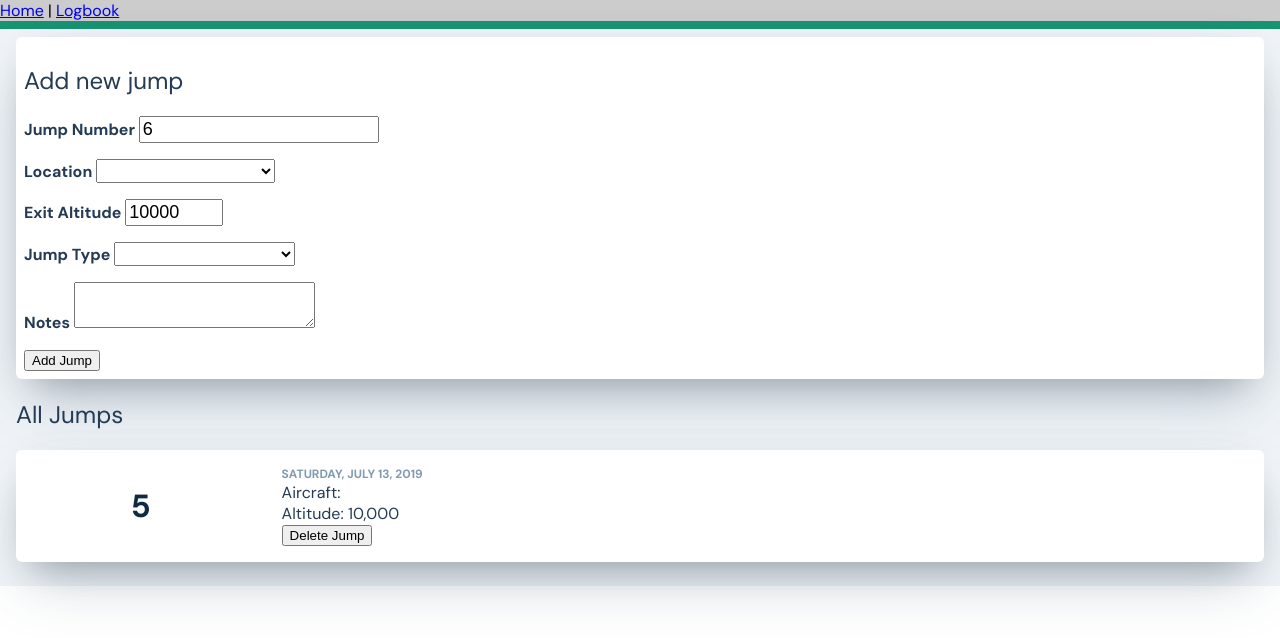
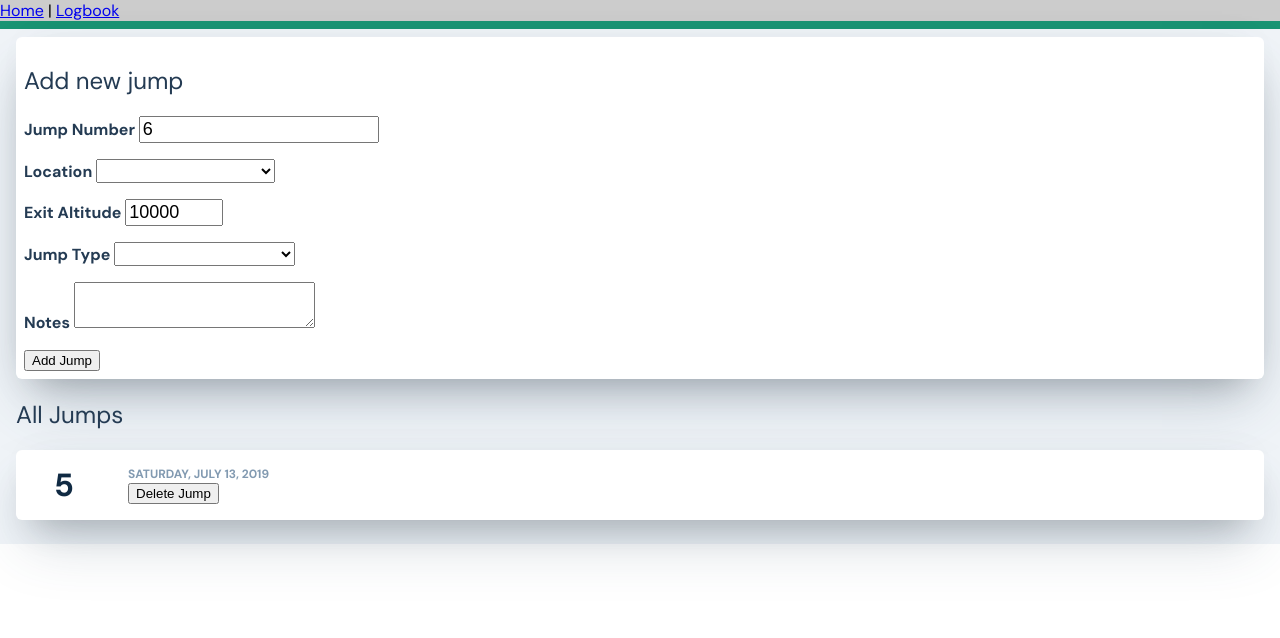
Before and after one commit to jamespatrickgibson/tracer-web, a Vue app: page /logbook in a window 1280 px wide. Both pictures are taken after typing "5", "Sample" into the empty fields and a click on the button "Add Jump". Shown: the top 638 px of the page. Built offline with nearby package versions, Linux system fonts and the light colour scheme.

Commit message:
Fixed bug with deleting items in log

```diff
--- a/src/views/Log.vue
+++ b/src/views/Log.vue
@@ -55,17 +55,17 @@
     </div>
     -->
     <ol class="jumps">
-      <li v-for="(jump, n) in sortedJumps" :key="jump.jumpNumber" class="jump">
+      <li v-for="jump in sortedJumps" :key="jump.jumpNumber" class="jump">
         <p class="jump__number">{{ jump.jumpNumber }}</p>
         <div class="jump__overview">
           <p class="jump__date">{{ jumpDate(jump.date) }}</p>
           <p class="jump__location">{{ jump.location }}</p>
           <p class="jump__type">{{ jump.jumpType }}</p>
-          <p>Aircraft: {{ jump.aircraft }}</p>
-          <p>Altitude: {{ jump.exitAltitude.toLocaleString() }}</p>
+          <!-- <p>Aircraft: {{ jump.aircraft }}</p> -->
+          <!--<p>Altitude: {{ jump.exitAltitude.toLocaleString() }}</p>-->
           <!--<p>Delay: {{ jump.freefallDelay }}s</p>-->
           <!--<p>Notes: {{ jump.notes }}</p>-->
-          <button @click="removeJump(n)">Delete Jump</button>
+          <button @click="removeJump(jump.jumpNumber)">Delete Jump</button>
         </div>
       </li>
     </ol>
@@ -147,7 +147,10 @@ export default {
     },
 
     removeJump (x) {
-      this.jumps.splice(x, 1)
+      // this.jumps.splice(x, 1)
+      this.jumps.splice(this.jumps.findIndex(function(i){
+          return i.jumpNumber === x;
+      }), 1);
       this.saveJumps()
     },
     saveJumps () {
@@ -282,6 +285,9 @@ h4 {
     font-size: 2rem;
     font-weight: bold;
     color: $blue-grey-900;
+    @include desktop {
+      flex: 0 0 6rem;
+    }
   }
   &__overview {
     padding: 1rem;
```
